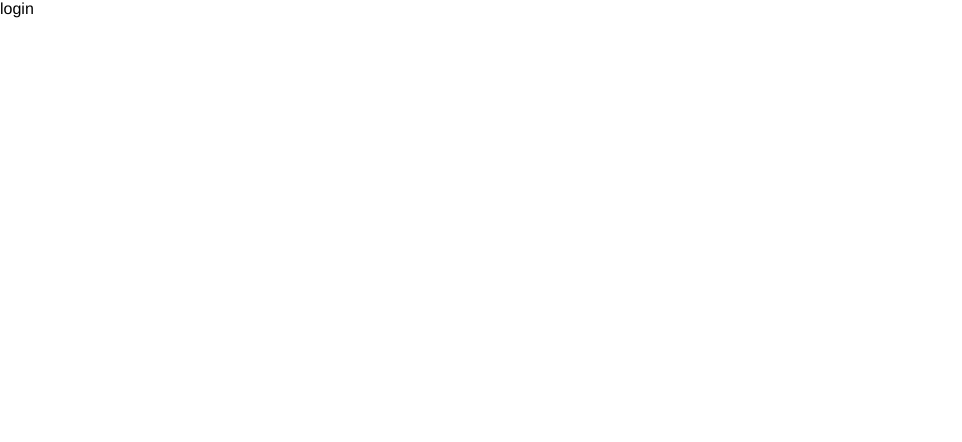
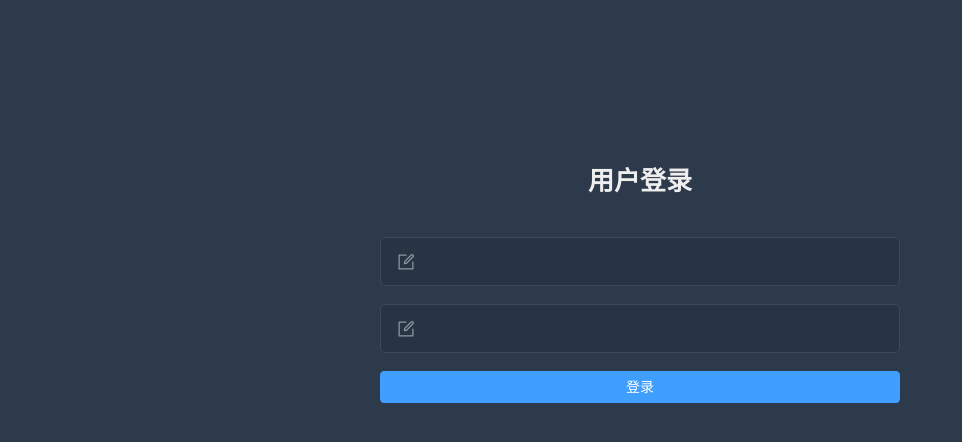
Before and after one commit to phaethon90/vue3, a Vue app: page /#/login in a window 1280 px wide. Shown: the top 442 px of the page, without its empty margins (0-962 px from the left). Built offline with nearby package versions, Linux system fonts and the light colour scheme.

Commit message:
feat: 实现静态的登录页面

```diff
--- a/package.json
+++ b/package.json
@@ -11,7 +11,7 @@
   "dependencies": {
     "axios": "^1.12.2",
     "core-js": "^3.8.3",
-    "element-plus": "^2.11.5",
+    "element-plus": "^1.3.0-beta.5",
     "vue": "^3.2.13",
     "vue-router": "^4.0.11",
     "vuex": "^4.0.2"
--- a/src/views/login/index.vue
+++ b/src/views/login/index.vue
@@ -1,7 +1,136 @@
 <template>
-  <div>login</div>
+  <div class="login-container">
+    <el-form :model="form" class="login-form">
+      <div class="title-container">
+        <h3 class="title">用户登录</h3>
+      </div>
+      <el-form-item>
+        <el-icon :size="20" class="svg-container">
+          <Edit />
+        </el-icon>
+        <el-input v-model="form.name" />
+      </el-form-item>
+      <el-form-item>
+        <el-icon :size="20" class="svg-container">
+          <Edit />
+        </el-icon>
+        <el-input v-model="form.password" />
+      </el-form-item>
+      <el-button type="primary" class="login-button">登录</el-button>
+    </el-form>
+  </div>
 </template>
 
-<script setup></script>
+<script setup>
+import { reactive } from 'vue'
+import { Edit } from '@element-plus/icons-vue'
+const form = reactive({
+  name: '',
+  password: ''
+})
+</script>
 
-<style lang="scss" scoped></style>
+<style lang="scss" scoped>
+$bg: #2d3a4b;
+$dark_gray: #889aa4;
+$light_gray: #eee;
+$cursor: #fff;
+
+.login-container {
+  min-height: 100%;
+  width: 100%;
+  background-color: $bg;
+  overflow: hidden;
+
+  .login-form {
+    position: relative;
+    width: 520px;
+    max-width: 100%;
+    padding: 160px 35px 0;
+    margin: 0 auto;
+    overflow: hidden;
+
+    :deep(.el-form-item) {
+      border: 1px solid rgba(255, 255, 255, 0.1);
+      background: rgba(0, 0, 0, 0.1);
+      border-radius: 5px;
+      color: #454545;
+    }
+
+    :deep(.el-input) {
+      display: inline-block;
+      height: 47px;
+      width: 85%;
+
+      input {
+        background: transparent;
+        border: 0px;
+        -webkit-appearance: none; //Webkit 浏览器 (Chrome, Safari, Edge)
+        appearance: none; //标准属性
+        border-radius: 0px;
+        padding: 12px 5px 12px 15px;
+        color: $light_gray;
+        height: 47px;
+        caret-color: $cursor;
+      }
+    }
+    .login-button {
+      width: 100%;
+      box-sizing: border-box;
+    }
+  }
+
+  .tips {
+    font-size: 16px;
+    line-height: 28px;
+    color: #fff;
+    margin-bottom: 10px;
+
+    span {
+      &:first-of-type {
+        margin-right: 16px;
+      }
+    }
+  }
+
+  .svg-container {
+    padding: 6px 5px 6px 15px;
+    color: $dark_gray;
+    vertical-align: middle;
+    display: inline-block;
+  }
+
+  .title-container {
+    position: relative;
+
+    .title {
+      font-size: 26px;
+      color: $light_gray;
+      margin: 0px auto 40px auto;
+      text-align: center;
+      font-weight: bold;
+    }
+
+    :v-deep(.lang-select) {
+      position: absolute;
+      top: 4px;
+      right: 0;
+      background-color: white;
+      font-size: 22px;
+      padding: 4px;
+      border-radius: 4px;
+      cursor: pointer;
+    }
+  }
+
+  .show-pwd {
+    // position: absolute;
+    // right: 10px;
+    // top: 7px;
+    font-size: 16px;
+    color: $dark_gray;
+    cursor: pointer;
+    user-select: none;
+  }
+}
+</style>
```
Also changed, not shown: 1 other file (tests, documents, lock files or other folders).
